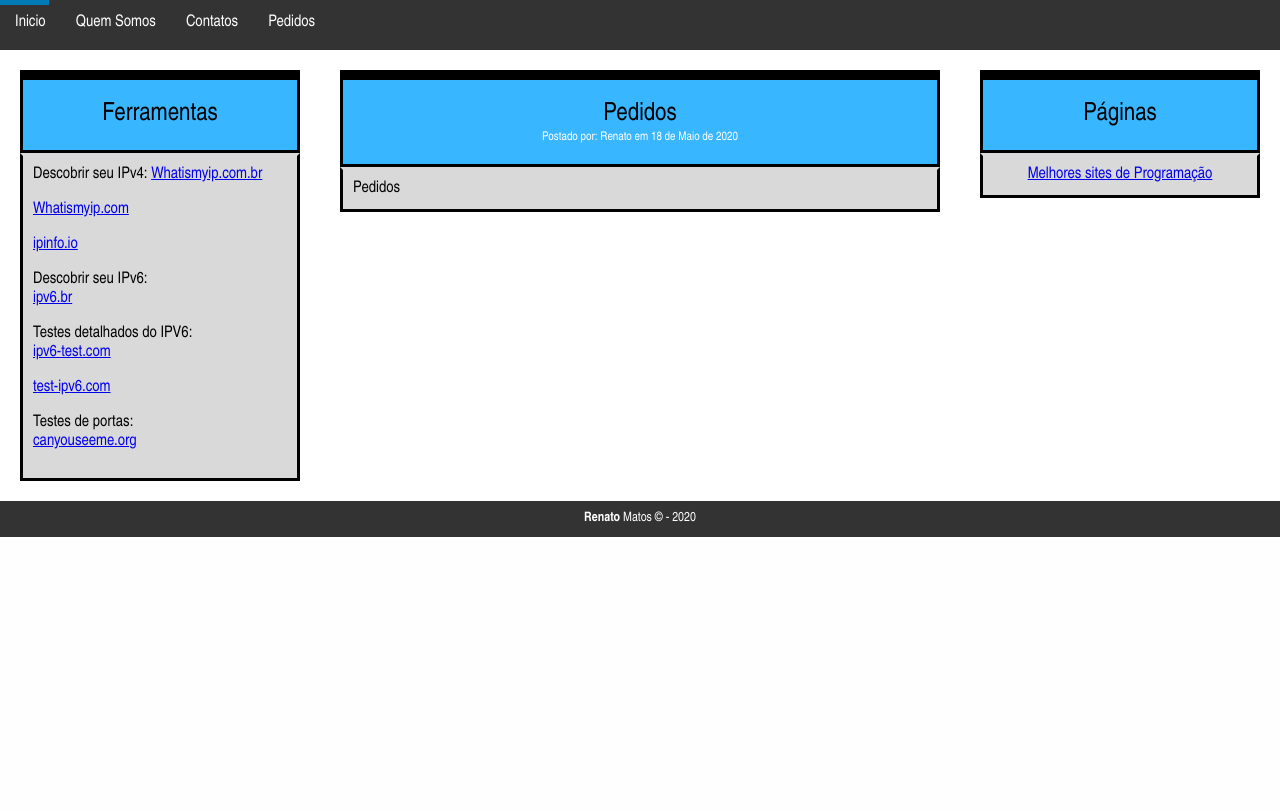
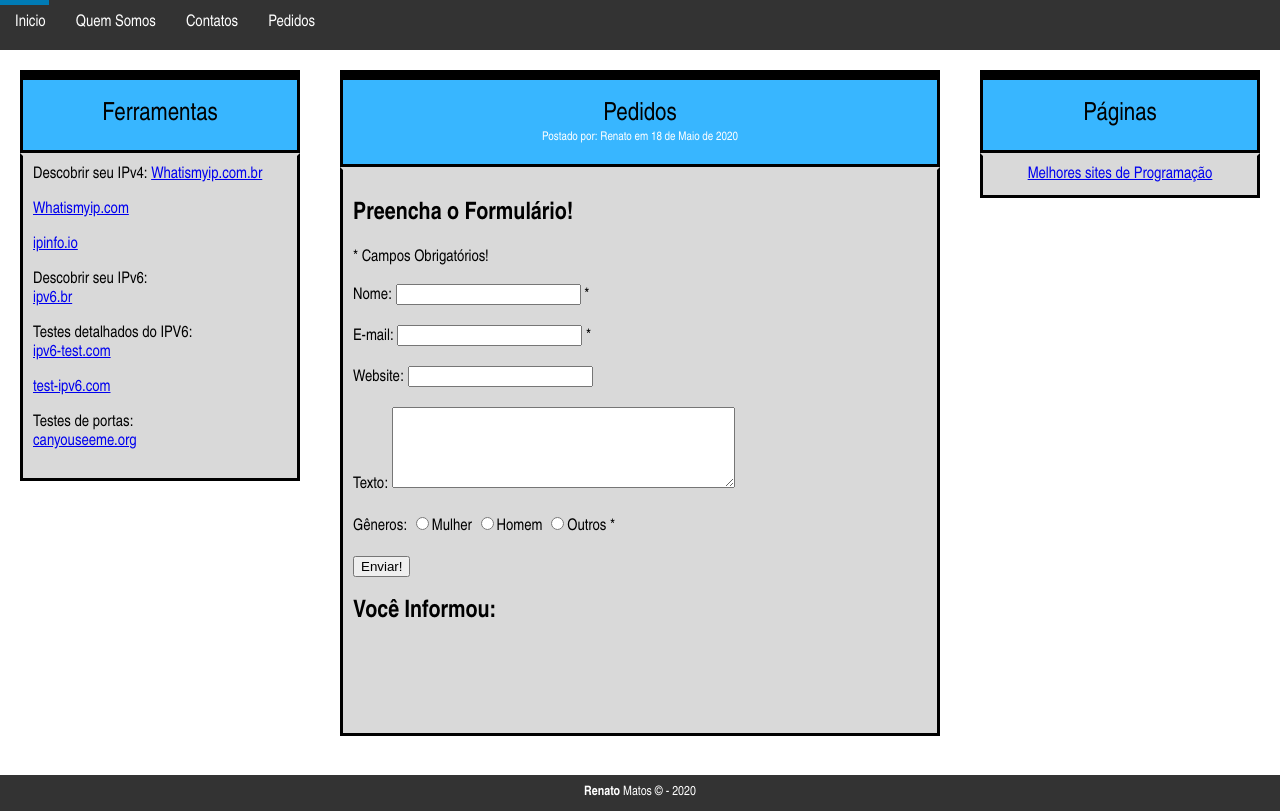
Before and after one commit to Renatomsma/Projeto-PHP, a PHP site: page /pedidos.php in a window 1280 px wide. Shown: the part 373-1184 px from the top of the page. Before the commit the page ends 910 px from the top, so only its background shows below. Run offline with PHP 8.4, Linux system fonts and the light colour scheme.

Commit message:
Criado formulário em PHP

```diff
--- a/pedidos.php
+++ b/pedidos.php
@@ -18,7 +18,93 @@
         <div class="main">
          <div class="fakeimg4" style="height:auto;text-align: center;font-size: 25px;">Pedidos
           <div style="height:auto;text-align: center;font-size: 12px;color: #ffffff;">Postado por: Renato em 18 de Maio de 2020<br></div></div>
-            <div class="fakeimg3" style="height:auto;text-align:justify;">Pedidos</div><br>
+            <div class="fakeimg3" style="height:auto;text-align:justify;">
+            <?php
+// define variables and set to empty values
+$nameErr = $emailErr = $genderErr = $websiteErr = "";
+$name = $email = $gender = $comment = $website = "";
+if ($_SERVER["REQUEST_METHOD"] == "POST") {
+  if (empty($_POST["name"])) {
+    $nameErr = "Nome Necessário!";
+  } else {
+    $name = test_input($_POST["name"]);
+    // check if name only contains letters and whitespace
+    if (!preg_match("/^[a-zA-Z ]*$/",$name)) {
+      $nameErr = "Somente Letras!";
+    }
+  }
+  if (empty($_POST["email"])) {
+    $emailErr = "E-mail é Obrigatório!";
+  } else {
+    $email = test_input($_POST["email"]);
+    // check if e-mail address is well-formed
+    if (!filter_var($email, FILTER_VALIDATE_EMAIL)) {
+      $emailErr = "Formato de E-mail inválido!";
+    }
+  }
+
+  if (empty($_POST["website"])) {
+    $website = "";
+  } else {
+    $website = test_input($_POST["website"]);
+    // check if URL address syntax is valid (this regular expression also allows dashes in the URL)
+    if (!preg_match("/\b(?:(?:https?|ftp):\/\/|www\.)[-a-z0-9+&@#\/%?=~_|!:,.;]*[-a-z0-9+&@#\/%=~_|]/i",$website)) {
+      $websiteErr = "URL inválida!";
+    }
+  }
+  if (empty($_POST["comment"])) {
+    $comment = "";
+  } else {
+    $comment = test_input($_POST["comment"]);
+  }
+  if (empty($_POST["gender"])) {
+    $genderErr = "Gênero é Obrigatório!";
+  } else {
+    $gender = test_input($_POST["gender"]);
+  }
+}
+function test_input($data) {
+  $data = trim($data);
+  $data = stripslashes($data);
+  $data = htmlspecialchars($data);
+  return $data;
+}
+?>
+<h2>Preencha o Formulário!</h2>
+<p><span class="error">* Campos Obrigatórios!</span></p>
+<form method="post" action="<?php echo htmlspecialchars($_SERVER["PHP_SELF"]);?>">
+  Nome: <input type="text" name="name" value="<?php echo $name;?>">
+  <span class="error">* <?php echo $nameErr;?></span>
+  <br><br>
+  E-mail: <input type="text" name="email" value="<?php echo $email;?>">
+  <span class="error">* <?php echo $emailErr;?></span>
+  <br><br>
+  Website: <input type="text" name="website" value="<?php echo $website;?>">
+  <span class="error"><?php echo $websiteErr;?></span>
+  <br><br>
+  Texto: <textarea name="comment" rows="5" cols="40"><?php echo $comment;?></textarea>
+  <br><br>
+  Gêneros:
+  <input type="radio" name="gender" <?php if (isset($gender) && $gender=="female") echo "checked";?> value="female">Mulher
+  <input type="radio" name="gender" <?php if (isset($gender) && $gender=="male") echo "checked";?> value="male">Homem
+  <input type="radio" name="gender" <?php if (isset($gender) && $gender=="other") echo "checked";?> value="other">Outros
+  <span class="error">* <?php echo $genderErr;?></span>
+  <br><br>
+  <input type="submit" name="submit" value="Enviar!">
+</form>
+<?php
+echo "<h2>Você Informou:</h2>";
+echo $name;
+echo "<br>";
+echo $email;
+echo "<br>";
+echo $website;
+echo "<br>";
+echo $comment;
+echo "<br>";
+echo $gender;
+?>
+            </div><br>
         </div>
 <?php include_once('menudireito.php');?>
 </div>
```
